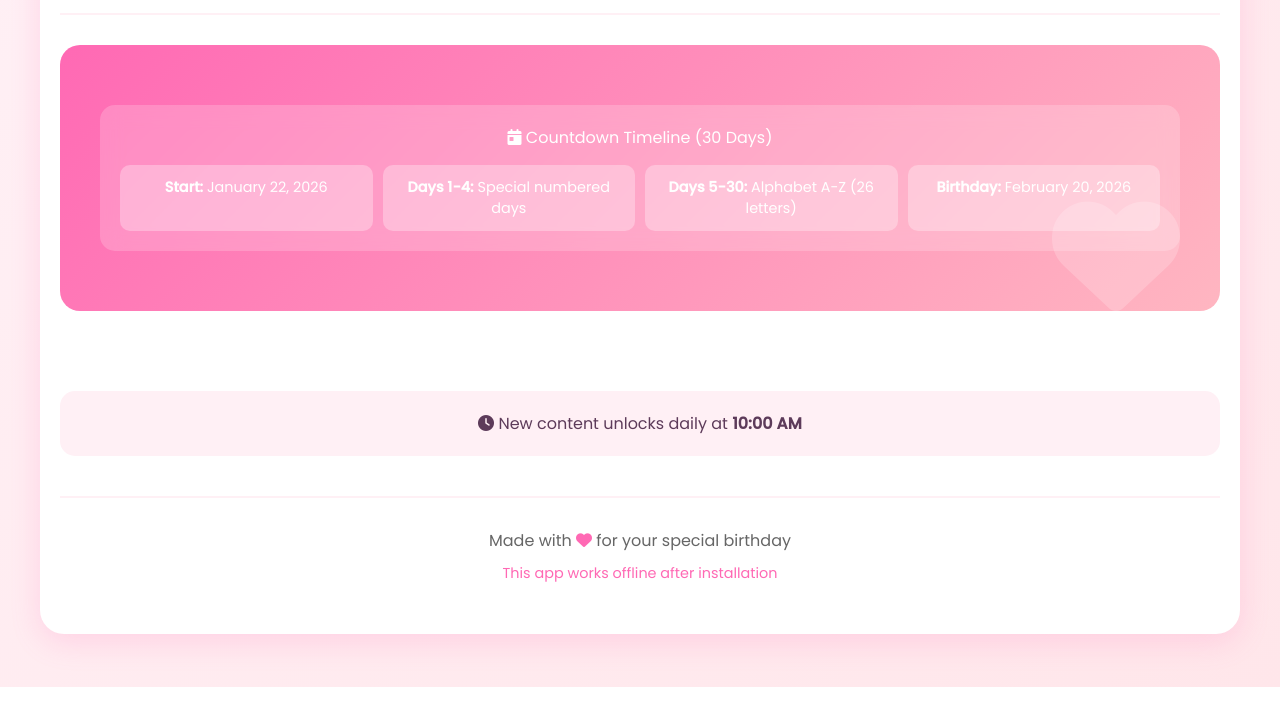
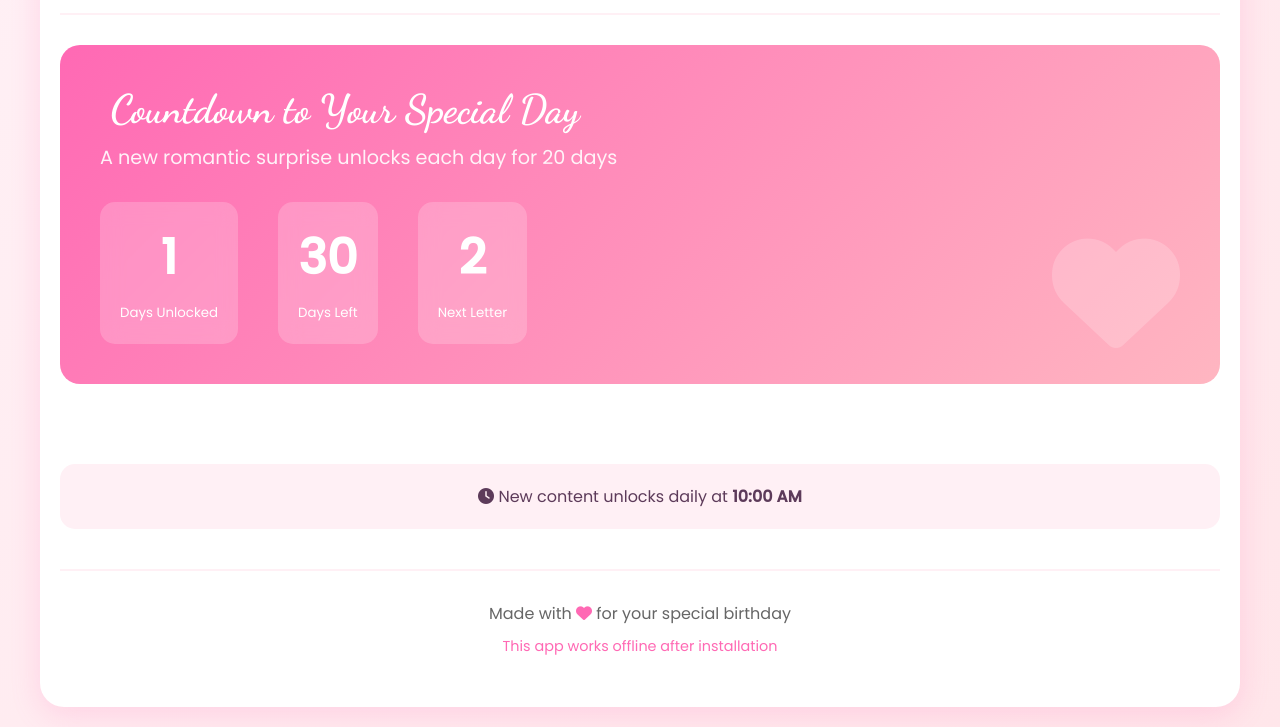
Before and after one commit to gajjubanna3692-coder/LoveCountdown, a website: page index.html in a window 1280 px wide. Shown: the part 113-840 px from the top of the page. Before the commit the page ends 800 px from the top, so only its background shows below. Drawn offline with nearby package versions, Linux system fonts and the light colour scheme.

Commit message:
Update index.html

```diff
--- a/index.html
+++ b/index.html
@@ -31,23 +31,24 @@
         </header>
 
         <div class="hero">
-                    <div class="timeline-info">
-            <p><i class="fas fa-calendar-day"></i> Countdown Timeline (30 Days)</p>
-            <div class="timeline">
-                <div class="timeline-item">
-                    <strong>Start:</strong> January 22, 2026
-                </div>
-                <div class="timeline-item">
-                    <strong>Days 1-4:</strong> Special numbered days
-                </div>
-                <div class="timeline-item">
-                    <strong>Days 5-30:</strong> Alphabet A-Z (26 letters)
-                </div>
-                <div class="timeline-item">
-                    <strong>Birthday:</strong> February 20, 2026
+            <div class="hero-content">
+                <h2><i class="fas fa-calendar-heart"></i> Countdown to Your Special Day</h2>
+                <p class="subtitle">A new romantic surprise unlocks each day for 20 days</p>
+                <div class="countdown-display">
+                    <div class="countdown-item">
+                        <span id="currentDay">0</span>
+                        <small>Days Unlocked</small>
+                    </div>
+                    <div class="countdown-item">
+                        <span id="daysLeft">20</span>
+                        <small>Days Left</small>
+                    </div>
+                    <div class="countdown-item">
+                        <span id="nextLetter">A</span>
+                        <small>Next Letter</small>
+                    </div>
                 </div>
             </div>
-        </div>
             <div class="heart-animation">
                 <i class="fas fa-heart"></i>
             </div>
```
